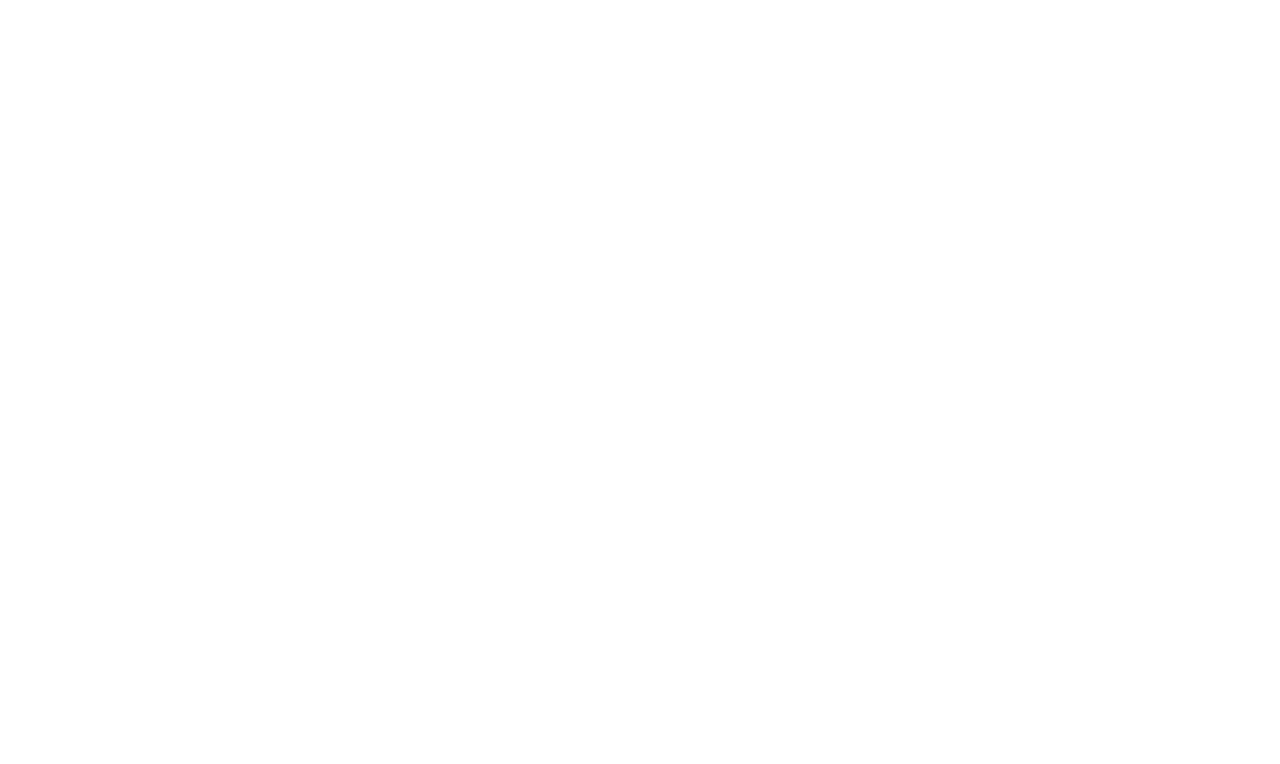
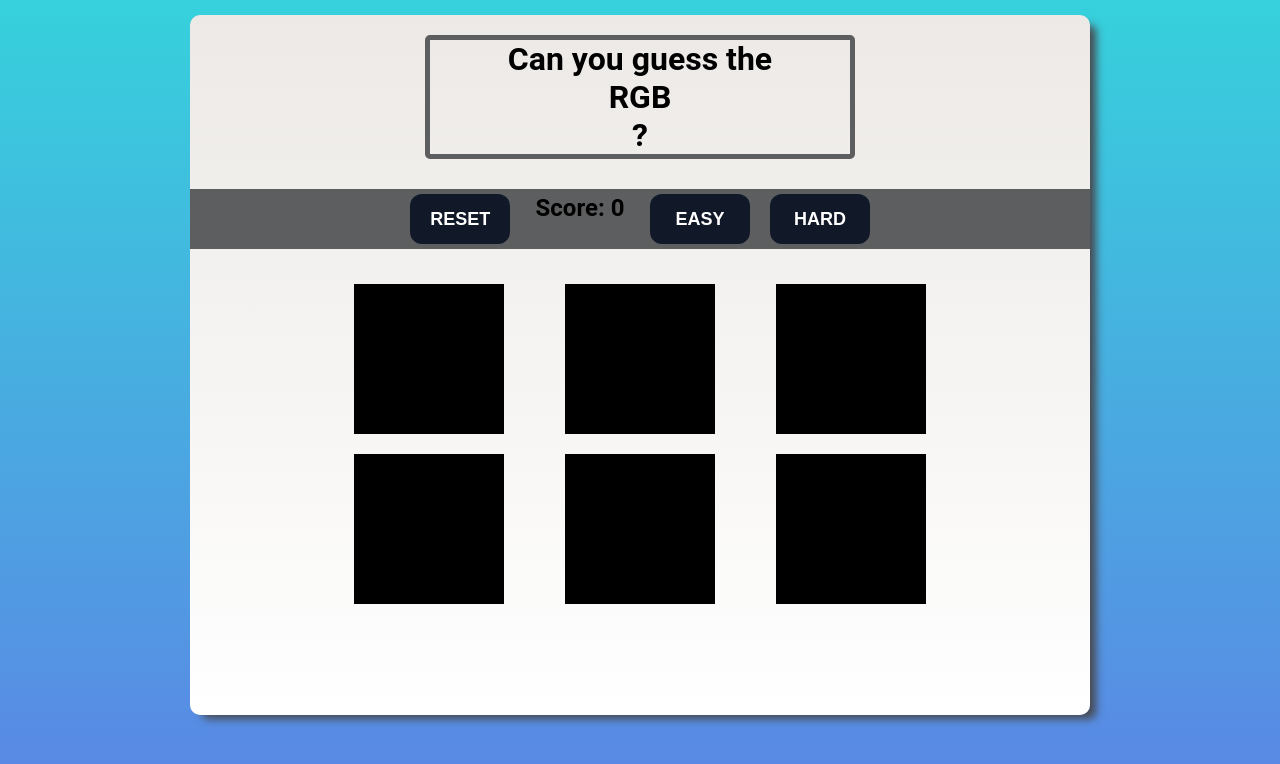
Before and after one commit to AsphaltShark14/guessing-game-project, a plain HTML site: page index.html in a window 1280 px wide. Drawn offline with Linux system fonts and the light colour scheme.

Commit message:
Created HTML template and added CSS styles

```diff
--- a/index.html
+++ b/index.html
@@ -7,7 +7,29 @@
     <title>RGB Guessing Game</title>
 </head>
 <body>
-
+    <div class="wrapper">
+        <div class="title">
+            <h1 class="headline">
+                Can you guess the<br>
+                <span class="rgb">RGB</span><br>
+                ?<br>
+            </h1>
+        </div>
+        <div class="options">
+            <button class="reset left">RESET</button>
+            <h2 class="score left">Score: 0</h2>
+            <button class="easy right">EASY</button>
+            <button class="hard right">HARD</button>
+        </div>
+        <div class="squares">
+            <div class="square"></div>
+            <div class="square"></div>
+            <div class="square"></div>
+            <div class="square"></div>
+            <div class="square"></div>
+            <div class="square"></div>
+        </div>
+    </div>
 
 
     <script src="scripts.js"></script>
--- a/styles.css
+++ b/styles.css
@@ -0,0 +1,80 @@
+body {
+  background-image: linear-gradient(#36d1dc, #5b86e5);
+}
+.wrapper {
+  font-family: Roboto;
+  min-width: 300px;
+  width: 900px;
+  height: 700px;
+  margin: 15px auto;
+  text-align: center;
+  background-image: linear-gradient(#ece9e6, #ffffff);
+  border-radius: 10px;
+  -webkit-box-shadow: 9px 7px 9px -3px rgba(72, 73, 80, 1);
+  -moz-box-shadow: 9px 7px 9px -3px rgba(72, 73, 80, 1);
+  box-shadow: 9px 7px 9px -3px rgba(72, 73, 80, 1);
+}
+
+.title {
+  margin: 10px;
+  padding: 20px;
+}
+
+.headline {
+  width: 50%;
+  margin: auto;
+  border: 5px solid #5d5e5f;
+  border-radius: 5px;
+}
+
+.options {
+  background-color: #5d5e5f;
+  display: flex;
+  justify-content: center;
+  align-items: center;
+  gap: 20px;
+  height: 60px;
+}
+
+.options > * {
+  width: 100px;
+  height: 50px;
+}
+
+button {
+  background-color: #111827;
+  border: 1px solid transparent;
+  border-radius: 0.75rem;
+  box-sizing: border-box;
+  color: #ffffff;
+  cursor: pointer;
+  flex: 0 0 auto;
+  font-size: 1.125rem;
+  font-weight: 600;
+  line-height: 1.5rem;
+  padding: 0.75rem 1.2rem;
+  text-align: center;
+  text-decoration: none #6b7280 solid;
+  transition-duration: 0.2s;
+  transition-property: background-color, border-color, color, fill, stroke;
+  transition-timing-function: cubic-bezier(0.4, 0, 0.2, 1);
+  user-select: none;
+  -webkit-user-select: none;
+  touch-action: manipulation;
+  width: auto;
+}
+
+.squares {
+  width: 75%;
+  margin: 25px auto;
+  display: flex;
+  justify-content: space-evenly;
+  flex-wrap: wrap;
+}
+
+.square {
+  width: 150px;
+  height: 150px;
+  background-color: black;
+  margin: 10px;
+}
```
